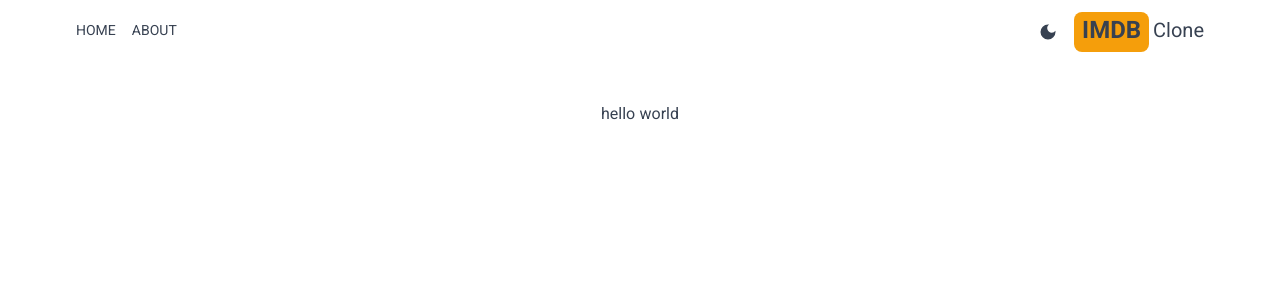
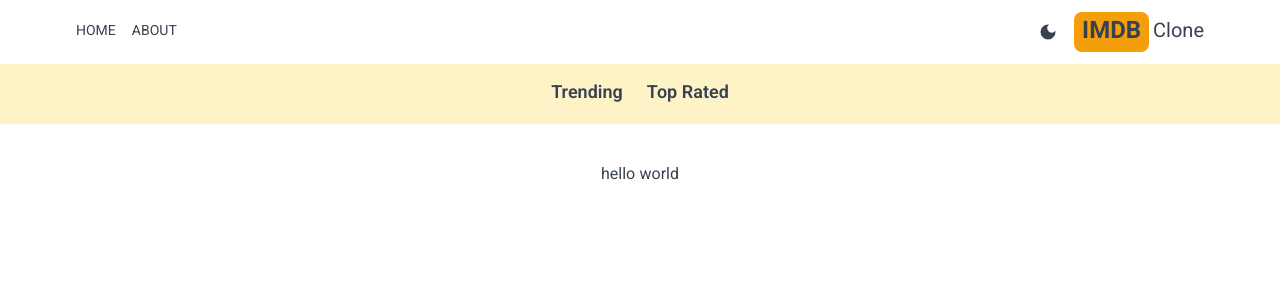
Before and after one commit to Mohammad80najafi/IMDb-clone, a Next.js app: page / in a window 1280 px wide. Shown: the top 300 px of the page. Built offline with nearby package versions, Linux system fonts and the light colour scheme.

Commit message:
create navbar component

```diff
--- /dev/null
+++ b/src/app/components/Navbar.jsx
@@ -0,0 +1,13 @@
+import React from "react";
+import NavbarItem from "./NavbarItem";
+
+const Navbar = () => {
+  return (
+    <div className="flex dark:bg-gray-600 bg-amber-100 p-4 lg:text-lg justify-center gap-6">
+      <NavbarItem title="Trending" param="fetchTrending" />
+      <NavbarItem title="Top Rated" param="fetchTopRated" />
+    </div>
+  );
+};
+
+export default Navbar;
--- /dev/null
+++ b/src/app/components/NavbarItem.jsx
@@ -0,0 +1,24 @@
+"use client";
+
+import Link from "next/link";
+import { useSearchParams } from "next/navigation";
+const NavbarItem = ({ title, param }) => {
+  const searchParams = useSearchParams();
+  const genre = searchParams.get("genre");
+  return (
+    <div>
+      <Link
+        className={`hover:text-amber-500 font-semibold ${
+          genre === param
+            ? "underline underline-offset-8 decoration-4 decoration-amber-500 rounded-lg"
+            : ""
+        }`}
+        href={`/?genre=${param}`}
+      >
+        {title}
+      </Link>
+    </div>
+  );
+};
+
+export default NavbarItem;
--- a/src/app/layout.js
+++ b/src/app/layout.js
@@ -2,6 +2,7 @@
 import "./globals.css";
 import Header from "./components/Header";
 import { Providers } from "./Providers";
+import Navbar from "./components/Navbar";
 
 const vazirmatn = Vazirmatn({ subsets: ["latin"] });
 export const metadata = {
@@ -15,6 +16,7 @@
       <body className={vazirmatn.className}>
         <Providers>
           <Header />
+          <Navbar />
           {children}
         </Providers>
       </body>
```
